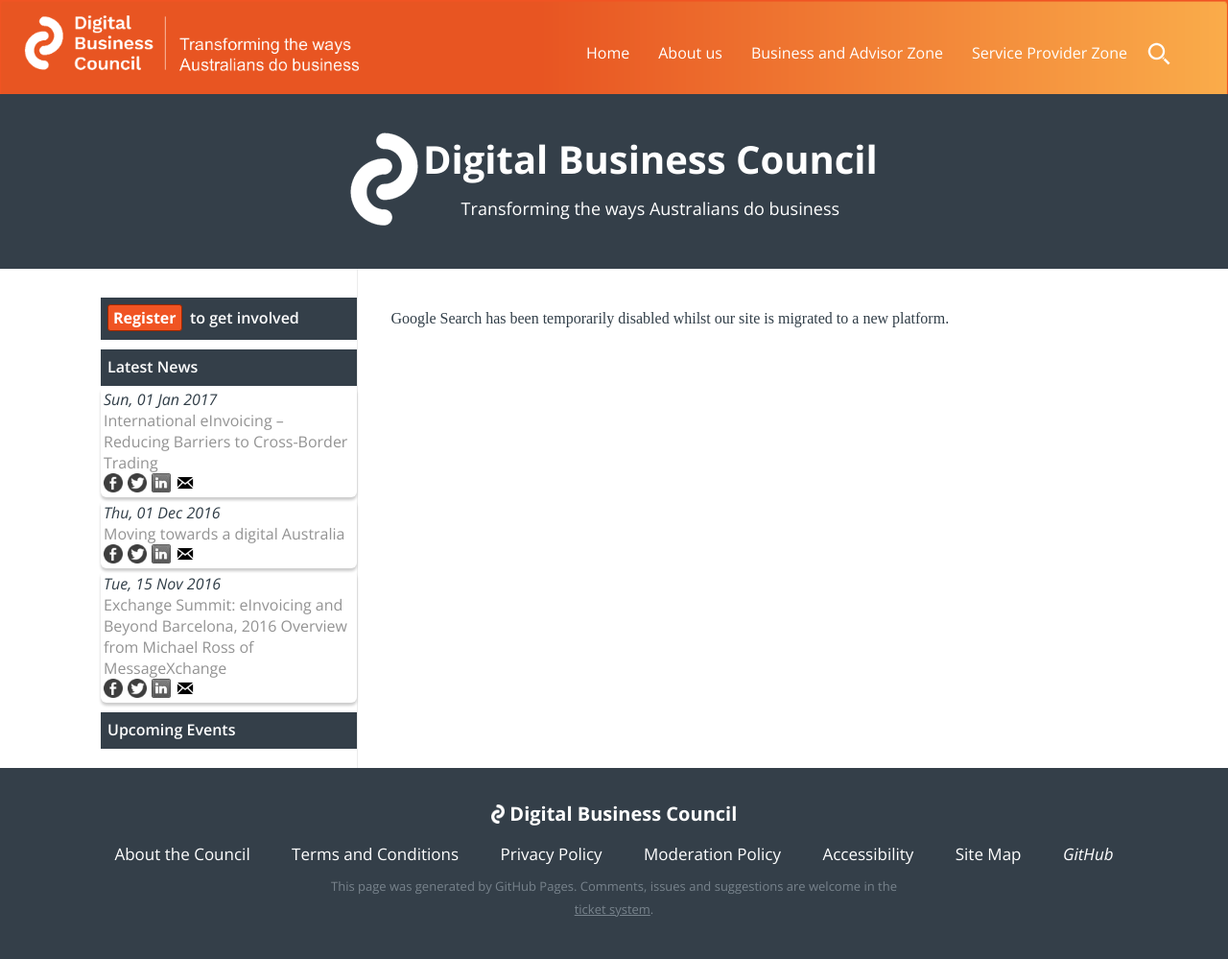
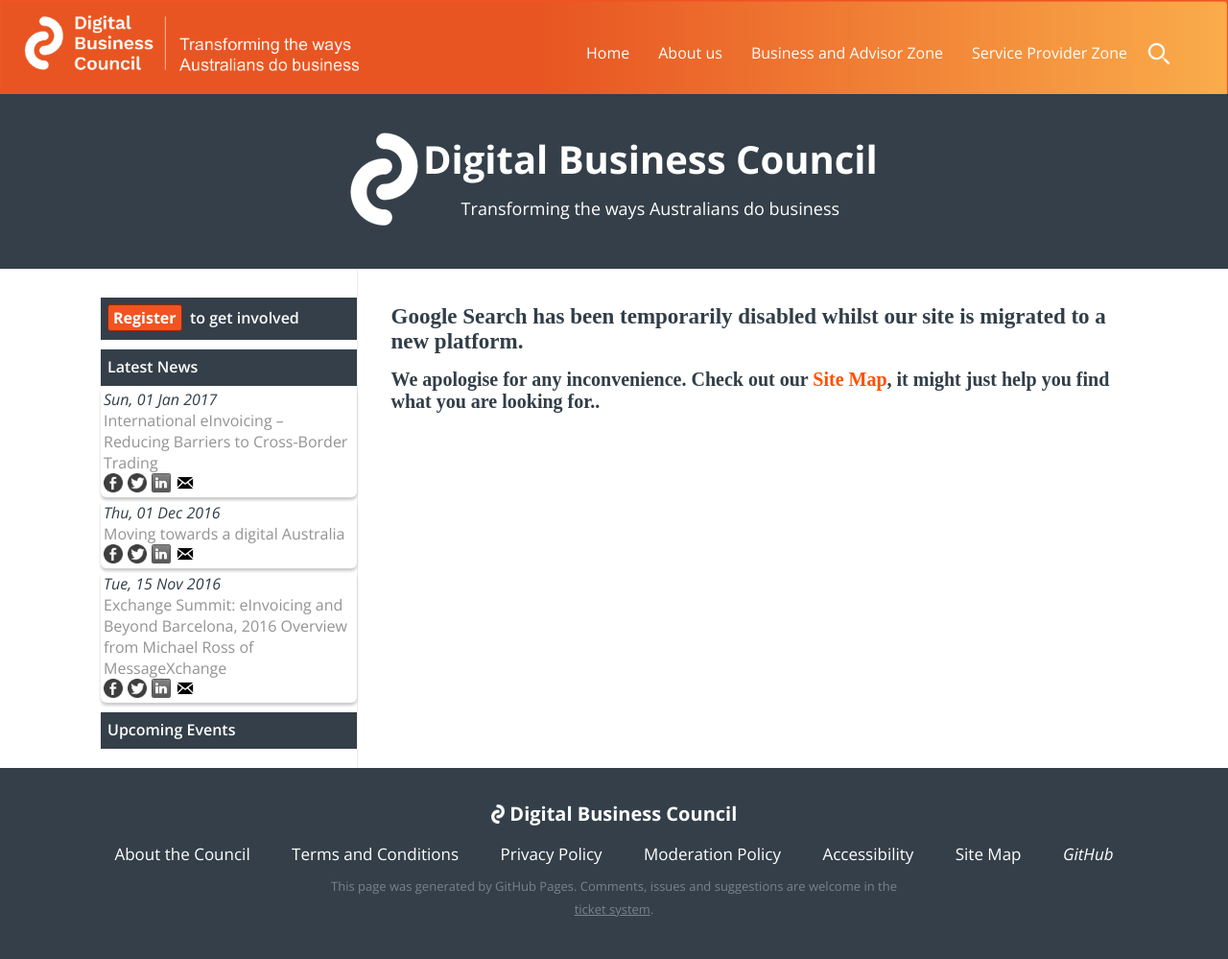
Before and after one commit to Digital-Business-Council/Digital-Business-Council.github.io, a Jekyll site: the page built from search.html, in a window 1280 px wide. Shown: the whole page at 96% size. Built offline with Jekyll 4.4.1, drawn with Linux system fonts in a browser that asks for light colours; comment, search, counter and statistics services are not loaded.

Commit message:
Update search.html

```diff
--- a/search.html
+++ b/search.html
@@ -21,6 +21,7 @@
      <!--
      <gcse:search queryParameterName="searchString"></gcse:search>
 -->
-     <p>Google Search has been temporarily disabled whilst our site is migrated to a new platform.</p>
+     <h3>Google Search has been temporarily disabled whilst our site is migrated to a new platform.</h3>
+     <h4>We apologise for any inconvenience.  Check out our <a href="/site-map">Site Map</a>, it might just help you find what you are looking for..</h4>
 
  </div>
```
